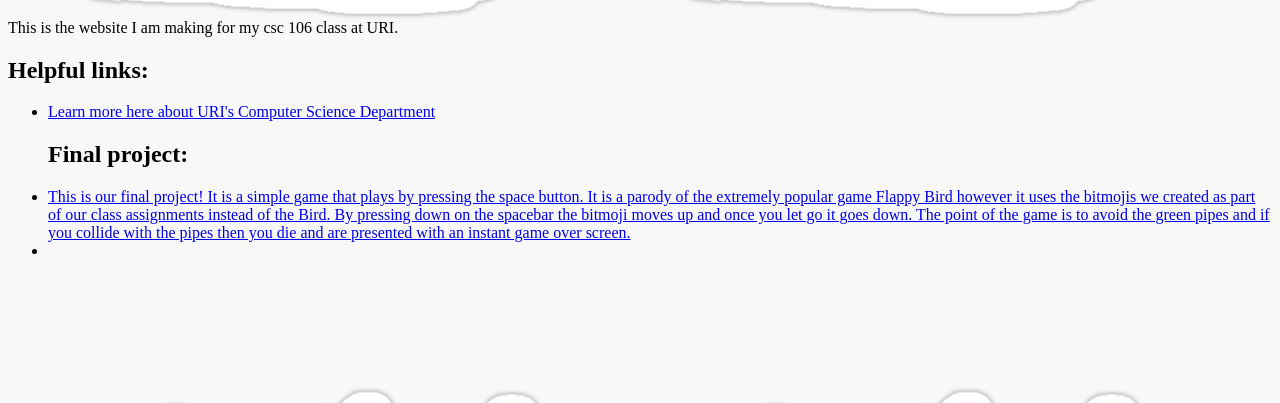
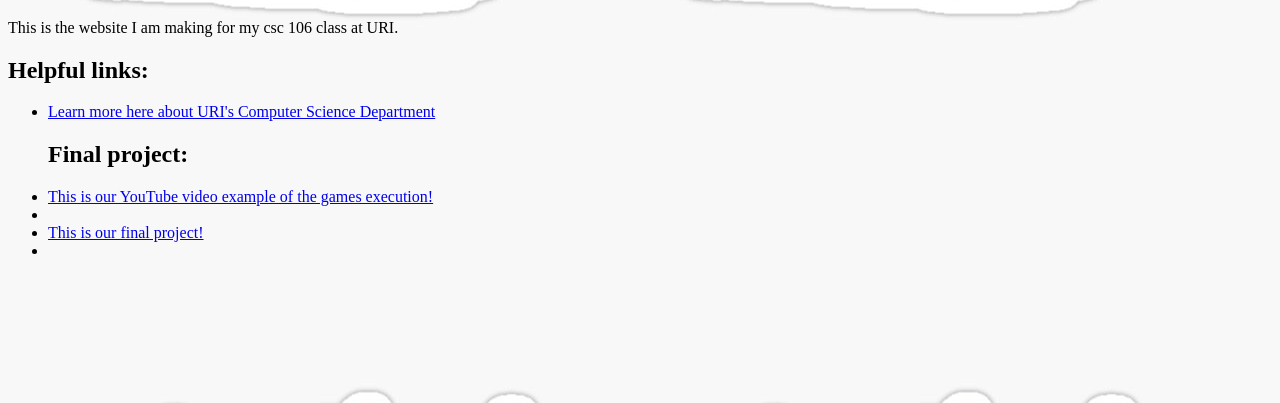
Before and after one commit to naksanov/naksanov.github.io, a plain HTML site: page index.html in a window 1280 px wide. Shown: the part 397-800 px from the top of the page. Drawn offline with Linux system fonts and the light colour scheme; files whose address does not match are found by name.

Commit message:
Update index.html

```diff
--- a/index.html
+++ b/index.html
@@ -25,7 +25,8 @@ This is the website I am making for my csc 106 class at URI.
 <ul>
     <li> <a target="blank" href="https://web.uri.edu/cs/academics/computer-science/">Learn more here about URI's Computer Science Department</a></li></a>
 <h2>Final project:</h2>
-<li> <a href="https://www.khanacademy.org/computer-programming/final-project-test-code/5261019395178496"> This is our final project! It is a simple game that plays by pressing the space button. It is a parody of the extremely popular game Flappy Bird however it uses the bitmojis we created as part of our class assignments instead of the Bird. By pressing down on the spacebar the bitmoji moves up and once you let go it goes down. The point of the game is to avoid the green pipes and if you collide with the pipes then you die and are presented with an instant game over screen.</a><li></a>
+    <li> <a href="https://youtu.be/fCQwyyp3cVk"> This is our YouTube video example of the games execution!</a><li></a>
+<li> <a href="https://www.khanacademy.org/computer-programming/final-project-test-code/5261019395178496"> This is our final project!</a><li></a>
 </ul>
 </body>
 </html>
```
